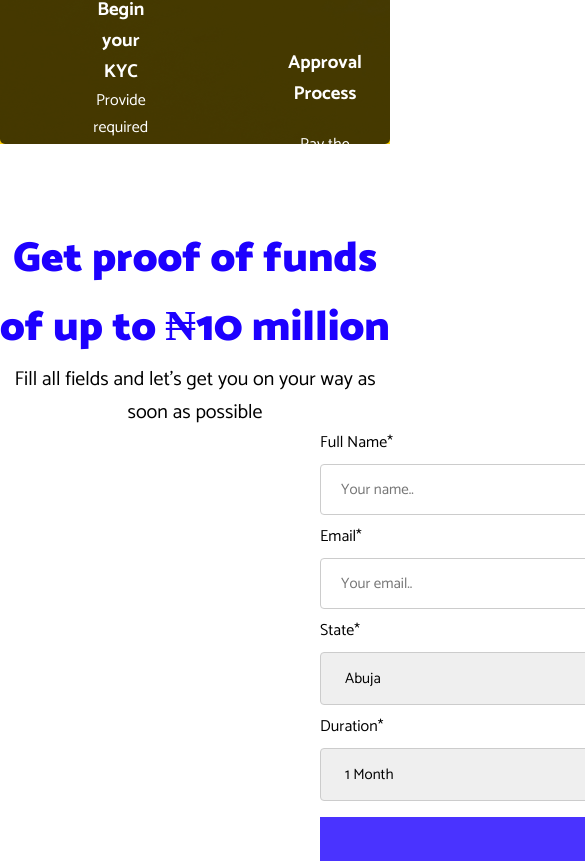
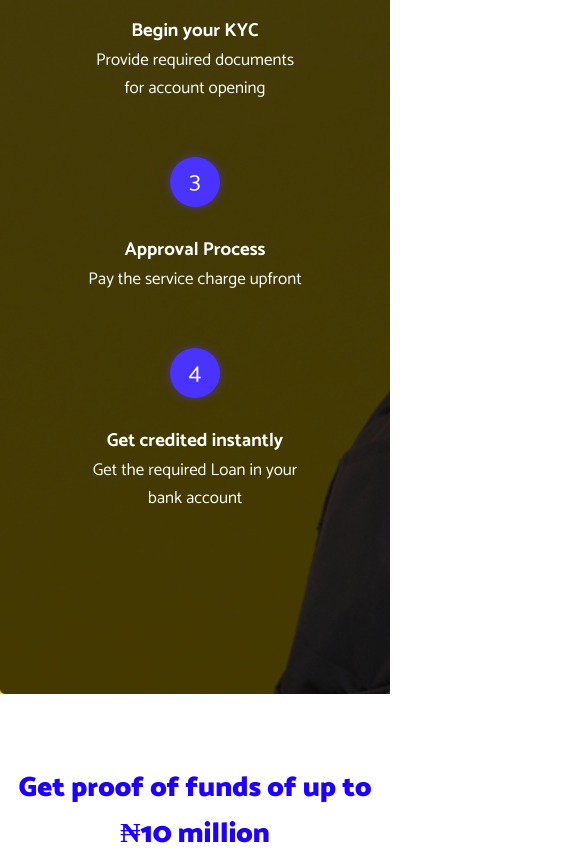
Before and after one commit to Julianah253/EasePath, a React (Create React App) app: page / in a window 390 px wide. Shown: the part 3338-4199 px from the top of the page, 585 px wide, since content can reach past the window. Built offline with nearby package versions, Linux system fonts and the light colour scheme.

Commit message:
stillmediaquery

```diff
--- a/src/components/about/About.jsx
+++ b/src/components/about/About.jsx
@@ -49,8 +49,7 @@ const About = () => {
         <section className="works">
             <div className="overlay">
                 <h1> How it Works </h1>
-                <p style={{textAlign: 'center', color: '#ffffff', fontSize: '20px'}}> Somethings are as easy as they seem. The process to your easy path<br/> begins with these processes. </p>
-                <br/><br/><br/><br/>
+                <p> Somethings are as easy as they seem. The process to your easy path<br/> begins with these processes. </p>
 
                 <div className="numbers" style={{display: "flex", justifyContent: "center"}}>
                     <div className="numberone">
--- a/src/components/about/about.css
+++ b/src/components/about/about.css
@@ -72,6 +72,7 @@
 }
 
 .works {
+  position: relative;
   background-image: url("/public/easepath-home-page-banner.jpg"); /* replace with your image URL */
   height: 700px; /* adjust as needed */
 }
@@ -89,6 +90,12 @@
   color: #ffffff;
   font-size: 40px;
   padding-top: 200px;
+}
+.overlay p {
+  text-align: center;
+  color: #ffffff;
+  font-size: 20px;
+  margin-bottom: 90px;
 }
 
 .numbers {
@@ -242,7 +249,9 @@
   .works {
     position: relative;
     background-image: url("/public/easepath-home-page-banner.jpg"); /* replace with your image URL */
-    height: 700px; /* adjust as needed */
+    height: 1250px; /* adjust as needed */
+    background-size: cover;
+    background-position: center;
   }
   .overlay {
     position: absolute;
@@ -253,8 +262,7 @@
     background-color: rgba(0, 0, 0, 0.73); /* adjust color and opacity as needed */
   }
   .numbers {
-    display: flex;
-    gap: 130px;
+    gap: 10px;
   }
   .numbers .circle {
     width: 50px;
@@ -361,4 +369,21 @@
   .numbers {
     display: grid;
   }
+}
+@media only screen and (max-width: 600px) {
+  .works {
+    position: relative;
+    background-image: url("/public/easepath-home-page-banner.jpg"); /* replace with your image URL */
+  }
+  .works .overlay h1 {
+    font-size: 28px;
+    padding-top: 100px;
+  }
+  .works .overlay p {
+    font-size: 17px !important;
+    margin-bottom: 45px;
+  }
+  .works .overlay .numbers {
+    display: grid !important;
+  }
 }/*# sourceMappingURL=about.css.map */
--- a/src/components/about/about.scss
+++ b/src/components/about/about.scss
@@ -102,7 +102,7 @@
 
 
 .works {
-    // position: relative;
+    position: relative;
     background-image: url('/public/easepath-home-page-banner.jpg'); /* replace with your image URL */
     height: 700px; /* adjust as needed */
 }
@@ -121,6 +121,14 @@
         color: #ffffff;
         font-size: 40px;
         padding-top: 200px;
+    }
+
+    p
+    {
+        text-align: center;
+        color: #ffffff;
+        font-size: 20px;
+        margin-bottom: 90px;
     }
 }
 
@@ -329,7 +337,9 @@
     .works {
         position: relative;
         background-image: url('/public/easepath-home-page-banner.jpg'); /* replace with your image URL */
-        height: 700px; /* adjust as needed */
+        height: 1250px; /* adjust as needed */
+        background-size: cover;
+        background-position: center;
     }
 
     .overlay {
@@ -344,8 +354,7 @@
 
     .numbers
     {
-        display: flex;
-        gap: 130px;
+        gap: 10px;
 
         .circle
         {
@@ -472,3 +481,29 @@
     display: grid;
 }
 }
+@media only screen and (max-width: 600px) {
+    .works {
+        position: relative;
+        background-image: url('/public/easepath-home-page-banner.jpg'); /* replace with your image URL */
+        // height: 100%; /* adjust as needed */
+        .overlay
+        {
+            h1
+            {
+                font-size: 28px;
+                padding-top: 100px;;
+            }
+
+            p
+            {
+                font-size: 17px !important;
+                margin-bottom: 45px;
+            }
+
+            .numbers
+            {
+                display: grid !important;
+            }
+        }
+    }
+}
--- a/src/components/form/Form.jsx
+++ b/src/components/form/Form.jsx
@@ -5,32 +5,31 @@ const Form = () => {
     return (
         <div>
             <section className="form">
-            <h1 style={{color: '#1d00ff', fontSize: '42px', textAlign: 'center', fontWeight: '900'}}> Get proof of funds of up to ₦10 million </h1>
-            <p style={{color: '#000', fontSize: '20px', textAlign: 'center'}}> Fill all fields and let's get you on your way as soon as possible </p>
+                <h1> Get proof of funds of up to ₦10 million </h1>
+                <p> Fill all fields and let's get you on your way as soon as possible </p>
             </section>
 
             <div>
-         <form style={{padding: '0rem 20rem 0rem 20rem', width: '1700px'}}>
-            <label for="fname">Full Name*</label><br/>
-            <input type="text" id="fname" name="fullname" placeholder="Your name.."/><br/>
+                <form>
+                    <label for="fname">Full Name*</label><br />
+                    <input type="text" id="fname" name="fullname" placeholder="Your name.." /><br />
 
                     {/* formlayout 1 */}
-            <div className="formlayout1label" style={{display: 'flex', gap: '300px'}}>
-                <label for="email">Email*</label><br/>
-                <label for="phone">Phone Number*</label><br/>
+                    <div className="formlayout1label" style={{ display: 'flex', gap: '300px' }}>
+                        <label for="email">Email*</label><br />
+                        <label for="phone">Phone Number*</label><br />
                     </div>
-            <div className="formlayout1" style={{display:'flex', gap: '5px'}}>
-                <input type="text" id="email" name="email" placeholder="Your email.."/><br/>
-                <input type="text" id="phone" name="phone" placeholder="Your phone number.."/><br/>
+                    <div className="formlayout1" style={{ display: 'flex', gap: '5px' }}>
+                        <input type="text" id="email" name="email" placeholder="Your email.." /><br />
+                        <input type="text" id="phone" name="phone" placeholder="Your phone number.." /><br />
                     </div>
 
                     {/* formlayout 2 */}
-            <div className="formlayout2label" style={{display: 'flex', gap: '300px'}}>
-                <label for="state">State*</label><br/>
-                <label for="purpose">Purpose of Loan*</label><br/>
+                    <div className="formlayout2label" style={{ display: 'flex', gap: '300px' }}>
+                        <label for="state">State*</label><br />
+                        <label for="purpose">Purpose of Loan*</label><br />
                     </div>
-            <div className="formlayout2" style={{display:'flex', gap: '5px'}}>
-                {/* <input type="text" id="state" name="state" placeholder="Your state.."/><br/> */}
+                    <div className="formlayout2" style={{ display: 'flex', gap: '5px' }}>
                         <select>
                             <option> Abuja </option>
                             <option> Abia </option>
@@ -77,10 +76,10 @@ const Form = () => {
 
                     {/* formlayout 3 */}
                     <div className="formlayout3label">
-                <label for="duration">Duration*</label><br/>
-                <label for="amount">Amount*</label><br/>
+                        <label for="duration">Duration*</label><br />
+                        <label for="amount">Amount*</label><br />
                     </div>
-            <div className="formlayout3" style={{display:'flex', gap: '5px'}}>
+                    <div className="formlayout3" style={{ display: 'flex', gap: '5px' }}>
                         <select>
                             <option> 1 Month </option>
                             <option> 2 Months </option>
@@ -90,18 +89,18 @@ const Form = () => {
                             <option> 6 Months </option>
                             <option> Other </option>
                         </select>
-                <input type="text" id="amount" name="amount" placeholder="Loan amount.."/><br/>
+                        <input type="text" id="amount" name="amount" placeholder="Loan amount.." /><br />
                     </div>
 
-            <input type="submit" value="Submit" style={{fontSize: '20px'}}/>
+                    <input type="submit" value="Submit" style={{ fontSize: '20px' }} />
                 </form>
             </div>
-         <br/><br/><br/><br/>
-         <section className="howitworks" style={{width: '100%', backgroundColor: '#f5f1f1'}}>
-            <h1 style={{color: '#1d00ff', fontSize: '42px', textAlign: 'center', fontWeight: '900'}}> See how it works </h1>
-            <span style={{fontSize: '20px', textAlign: 'center', wordSpacing:'2px'}}> Use the loan calculator to get started </span>
+            <br /><br /><br /><br />
+            <section className="howitworks" style={{ width: '100%', backgroundColor: '#f5f1f1' }}>
+                <h1 style={{ color: '#1d00ff', fontSize: '42px', textAlign: 'center', fontWeight: '900' }}> See how it works </h1>
+                <span style={{ fontSize: '20px', textAlign: 'center', wordSpacing: '2px' }}> Use the loan calculator to get started </span>
             </section>
-         <br/><br/><br/><br/>
+            <br /><br /><br /><br />
         </div>
     )
 }
--- a/src/components/form/form.css
+++ b/src/components/form/form.css
@@ -54,4 +54,41 @@ form {
   display: block;
   margin-left: auto;
   margin-right: auto;
+  padding: 0rem 20rem 0rem 20rem;
+  width: auto;
+}
+
+.form h1 {
+  color: #1d00ff;
+  font-size: 42px;
+  text-align: center;
+  font-weight: 900;
+}
+.form p {
+  color: #000;
+  font-size: 20px;
+  text-align: center;
+}
+
+@media only screen and (max-width: 600px) {
+  .formlayout1,
+  .formlayout2,
+  .formlayout3label {
+    display: block;
+    gap: 200px;
+  }
+  .form h1 {
+    font-size: 28px;
+    margin-top: -10px;
+  }
+  .form p {
+    font-size: 16px;
+  }
+  form {
+    padding: 0rem 1rem; /* adjust as needed */
+    width: auto;
+  }
+  input[type=text], select {
+    font-size: 13px; /* adjust as needed */
+  }
 }/*# sourceMappingURL=form.css.map */
--- a/src/components/form/form.scss
+++ b/src/components/form/form.scss
@@ -53,7 +53,59 @@ input[type=text], select {
 
 form
 {
-  display: block;
+   display: block;
    margin-left: auto;
    margin-right: auto;
+   padding: 0rem 20rem 0rem 20rem;
+   width: auto;
 }
+
+.form
+{
+  h1
+  {
+    color: #1d00ff;
+    font-size: 42px;
+    text-align: center;
+    font-weight: 900;
+  }
+
+  p
+  {
+    color: #000;
+    font-size: 20px;
+    text-align: center;
+  }
+}
+
+@media only screen and (max-width: 600px) {
+  .formlayout1,
+  .formlayout2,
+  .formlayout3label {
+      display: block;
+      gap: 200px;
+  }
+
+  .formlayout3label
+  {
+    // display: flex !important;
+  }
+  .form h1 {
+      font-size: 28px;
+      margin-top: -10px;
+  }
+
+  .form p {
+      font-size: 16px;
+  }
+
+  form {
+      padding: 0rem 1rem; /* adjust as needed */
+      width: auto;
+      // display: grid;
+  }
+
+  input[type=text], select {
+      font-size: 13px; /* adjust as needed */
+  }
+}
```
Also changed, not shown: 2 other files (tests, documents, lock files or other folders). Lines whose indentation alone changed are shown as unchanged.
